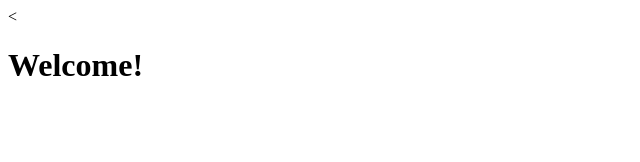
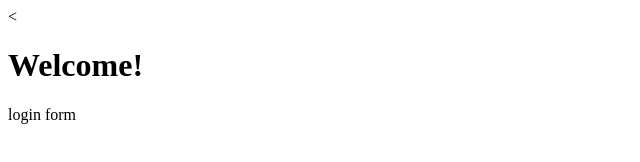
Before and after one commit to dangosailing/CDpunk, a plain HTML site: page index.html in a window 1280 px wide. Shown: the full height of the page, 0-640 px from the left. Drawn offline with Linux system fonts and the light colour scheme.

Commit message:
login form

```diff
--- /dev/null
+++ b/dir2/app2.js
@@ -0,0 +1 @@
+console.log("app2");
--- a/index.html
+++ b/index.html
@@ -8,5 +8,6 @@
 </head>
 <body>
     <h1>Welcome!</h1>
+    login form
 </body>
 </html>
```
Also changed, not shown: login.html (added, +1 -0 lines), log.txt (added).
